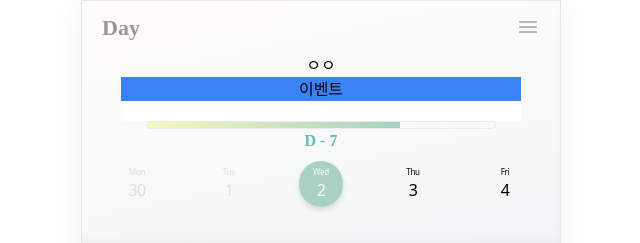
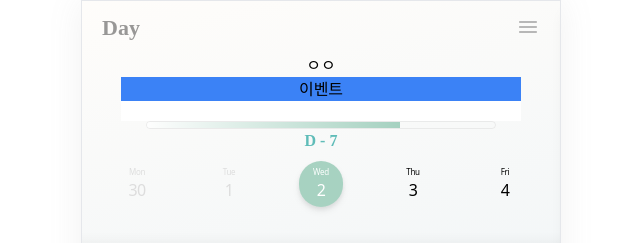
Before and after one commit to 2024-dino/dino-FE, a Next.js app: page /day in a window 1280 px wide. Shown: the top 243 px of the page, without its empty margins (319-959 px from the left). Built offline with nearby package versions, Linux system fonts and the light colour scheme; no server answers; a web font is replaced by a local one.

Commit message:
feat #23 - emotion 관련 color 함수 구현

```diff
--- a/src/components/Day/ProgressBar.tsx
+++ b/src/components/Day/ProgressBar.tsx
@@ -3,14 +3,12 @@ import React from 'react';
 interface ProgressBarProps {
   answerNum: number;
   totalNum: number;
-  startColor: string;
   endColor: string;
 }
 
 const ProgressBar: React.FC<ProgressBarProps> = ({
   answerNum,
   totalNum,
-  startColor,
   endColor,
 }) => {
   const percentage = (answerNum / totalNum) * 100;
@@ -22,7 +20,7 @@ const ProgressBar: React.FC<ProgressBarProps> = ({
           className="h-full transition-all duration-300 ease-out"
           style={{
             width: `${percentage}%`,
-            background: `linear-gradient(to right, ${startColor}, ${endColor})`,
+            background: `linear-gradient(90deg, rgba(255, 255, 255, 0.80) 0%, ${endColor} 100%)`,
           }}
         />
       </div>
--- a/src/pages/day/index.tsx
+++ b/src/pages/day/index.tsx
@@ -5,10 +5,10 @@ import EventElement from '@/components/eventManage/EventElement';
 import EventList from '@/components/Day/EventList';
 import Header from '../../components/Day/Header';
 import NavBar from '@/components/common/NavBar';
+import ProgressBar from '@/components/Day/ProgressBar';
 import QuestionModal from '@/components/Day/QuestionModal';
 import SlideMenu from '@/components/Day/SideMenu';
 import { useState } from 'react';
-import ProgressBar from '@/components/Day/ProgressBar';
 
 interface Props {}
 
@@ -25,12 +25,7 @@ export default function MainPage<Props>({}) {
         <Header onClick={() => setIsSideMenuOpen(true)} />
         <SlideMenu isOpen={isSideMenuOpen} setIsOpen={setIsSideMenuOpen} />
         <EventElement />
-        <ProgressBar
-          answerNum={16}
-          totalNum={22}
-          startColor="#F8F8BD" // 노란색
-          endColor="#A5D1C0"
-        />
+        <ProgressBar answerNum={16} totalNum={22} endColor="#A5D1C0" />
         <DateChanger />
         <EventList setChosenEvent={setIsQuestionModalOpen} />
         <NavBar />
--- a/src/pages/hi-story/completed-events/[eventId]/index.tsx
+++ b/src/pages/hi-story/completed-events/[eventId]/index.tsx
@@ -1,3 +1,7 @@
+import {
+  getBackGroundStyle,
+  getProgressAndButtonColor,
+} from '@/utils/emotionColor';
 import { useEffect, useState } from 'react';
 
 import { CompleteEventType } from '@/types/hiStory';
@@ -6,9 +10,9 @@ import Header from '@/components/Day/Header';
 import NavBar from '@/components/common/NavBar';
 import NextTriButtonIcon from '@/assets/icon/NextTriButtonIcon';
 import PrevTriButtonIcon from '@/assets/icon/PrevTriButtonIcon';
+import ProgressBar from '@/components/Day/ProgressBar';
 import QuestionAndAnswer from '@/components/hiStory/CompltedEvents/QuestionAndAnswer';
 import SlideMenu from '@/components/Day/SideMenu';
-import { getBackGroundStyle } from '@/utils/emotionColor';
 import { useRouter } from 'next/router';
 
 const mockCompletedEventList: CompleteEventType[] = [
@@ -21,6 +25,8 @@ const mockCompletedEventList: CompleteEventType[] = [
     endDate: '2023-09-01',
     fileUrl: 'https://example.com/event1.jpg',
     emotion: 'JOY',
+    totalQuestionCount: 5,
+    totalAnswerCount: 5,
     representativeQuestion: {
       questionId: 201,
       content: '이벤트를 통해 무엇을 배웠나요?',
@@ -37,6 +43,8 @@ const mockCompletedEventList: CompleteEventType[] = [
     endDate: '2023-09-03',
     fileUrl: 'https://example.com/event2.jpg',
     emotion: 'HAPPINESS',
+    totalQuestionCount: 7,
+    totalAnswerCount: 6,
     representativeQuestion: {
       questionId: 202,
       content: '가장 인상 깊었던 순간은?',
@@ -53,6 +61,8 @@ const mockCompletedEventList: CompleteEventType[] = [
     endDate: '2023-09-04',
     fileUrl: 'https://example.com/event3.jpg',
     emotion: 'SATISFACTION',
+    totalQuestionCount: 4,
+    totalAnswerCount: 4,
     representativeQuestion: {
       questionId: 203,
       content: '새롭게 알게 된 사실이 있나요?',
@@ -69,6 +79,8 @@ const mockCompletedEventList: CompleteEventType[] = [
     endDate: '2023-10-31',
     fileUrl: 'https://example.com/event4.jpg',
     emotion: 'EXPECTATION',
+    totalQuestionCount: 10,
+    totalAnswerCount: 8,
     representativeQuestion: {
       questionId: 204,
       content: '이번 달 가장 인상 깊었던 책은?',
@@ -85,6 +97,8 @@ const mockCompletedEventList: CompleteEventType[] = [
     endDate: '2023-11-30',
     fileUrl: 'https://example.com/event5.jpg',
     emotion: 'HOPE',
+    totalQuestionCount: 30,
+    totalAnswerCount: 28,
     representativeQuestion: {
       questionId: 205,
       content: '한 달간의 변화 중 가장 큰 것은?',
@@ -102,6 +116,8 @@ const mockCompletedEventList: CompleteEventType[] = [
     endDate: '2023-12-24',
     fileUrl: 'https://example.com/event6.jpg',
     emotion: 'LOVE',
+    totalQuestionCount: 6,
+    totalAnswerCount: 6,
     representativeQuestion: {
       questionId: 206,
       content: '봉사활동을 통해 느낀 점은?',
@@ -412,11 +428,16 @@ const EventDetailPage = () => {
             </button>
           </div>
 
-          <div className="flex justify-center my-4">
+          <div className="flex flex-col items-center justify-center my-4">
             <img
-              src={event.fileUrl}
+              // src={event.fileUrl}
               alt="식물 이미지..."
               className="max-w-full h-auto"
+            />
+            <ProgressBar
+              answerNum={event.totalAnswerCount}
+              totalNum={event.totalQuestionCount}
+              endColor={getProgressAndButtonColor(event.emotion as EmotionType)}
             />
           </div>
 
--- a/src/pages/hi-story/completed-events/index.tsx
+++ b/src/pages/hi-story/completed-events/index.tsx
@@ -15,6 +15,9 @@ const mockCompletedEventList: CompleteEventType[] = [
     startDate: '2023-09-01',
     endDate: '2023-09-01',
     fileUrl: 'https://example.com/event1.jpg',
+    emotion: 'JOY',
+    totalQuestionCount: 5,
+    totalAnswerCount: 5,
     representativeQuestion: {
       questionId: 201,
       content: '이벤트를 통해 무엇을 배웠나요?',
@@ -30,6 +33,9 @@ const mockCompletedEventList: CompleteEventType[] = [
     startDate: '2023-09-02',
     endDate: '2023-09-03',
     fileUrl: 'https://example.com/event2.jpg',
+    emotion: 'HAPPINESS',
+    totalQuestionCount: 7,
+    totalAnswerCount: 6,
     representativeQuestion: {
       questionId: 202,
       content: '가장 인상 깊었던 순간은?',
@@ -45,6 +51,9 @@ const mockCompletedEventList: CompleteEventType[] = [
     startDate: '2023-09-04',
     endDate: '2023-09-04',
     fileUrl: 'https://example.com/event3.jpg',
+    emotion: 'SATISFACTION',
+    totalQuestionCount: 4,
+    totalAnswerCount: 4,
     representativeQuestion: {
       questionId: 203,
       content: '새롭게 알게 된 사실이 있나요?',
@@ -60,6 +69,9 @@ const mockCompletedEventList: CompleteEventType[] = [
     startDate: '2023-10-01',
     endDate: '2023-10-31',
     fileUrl: 'https://example.com/event4.jpg',
+    emotion: 'EXPECTATION',
+    totalQuestionCount: 10,
+    totalAnswerCount: 8,
     representativeQuestion: {
       questionId: 204,
       content: '이번 달 가장 인상 깊었던 책은?',
@@ -75,6 +87,9 @@ const mockCompletedEventList: CompleteEventType[] = [
     startDate: '2023-11-01',
     endDate: '2023-11-30',
     fileUrl: 'https://example.com/event5.jpg',
+    emotion: 'HOPE',
+    totalQuestionCount: 30,
+    totalAnswerCount: 28,
     representativeQuestion: {
       questionId: 205,
       content: '한 달간의 변화 중 가장 큰 것은?',
@@ -91,6 +106,9 @@ const mockCompletedEventList: CompleteEventType[] = [
     startDate: '2023-12-20',
     endDate: '2023-12-24',
     fileUrl: 'https://example.com/event6.jpg',
+    emotion: 'LOVE',
+    totalQuestionCount: 6,
+    totalAnswerCount: 6,
     representativeQuestion: {
       questionId: 206,
       content: '봉사활동을 통해 느낀 점은?',
--- a/src/pages/hi-story/index.tsx
+++ b/src/pages/hi-story/index.tsx
@@ -178,6 +178,9 @@ const mockCompletedEventList: CompleteEventType[] = [
     startDate: '2023-09-01',
     endDate: '2023-09-01',
     fileUrl: 'https://example.com/event1.jpg',
+    emotion: 'JOY',
+    totalQuestionCount: 5,
+    totalAnswerCount: 5,
     representativeQuestion: {
       questionId: 201,
       content: '이벤트를 통해 무엇을 배웠나요?',
@@ -193,6 +196,9 @@ const mockCompletedEventList: CompleteEventType[] = [
     startDate: '2023-09-02',
     endDate: '2023-09-03',
     fileUrl: 'https://example.com/event2.jpg',
+    emotion: 'HAPPINESS',
+    totalQuestionCount: 7,
+    totalAnswerCount: 6,
     representativeQuestion: {
       questionId: 202,
       content: '가장 인상 깊었던 순간은?',
@@ -208,6 +214,9 @@ const mockCompletedEventList: CompleteEventType[] = [
     startDate: '2023-09-04',
     endDate: '2023-09-04',
     fileUrl: 'https://example.com/event3.jpg',
+    emotion: 'SATISFACTION',
+    totalQuestionCount: 4,
+    totalAnswerCount: 4,
     representativeQuestion: {
       questionId: 203,
       content: '새롭게 알게 된 사실이 있나요?',
@@ -223,6 +232,9 @@ const mockCompletedEventList: CompleteEventType[] = [
     startDate: '2023-10-01',
     endDate: '2023-10-31',
     fileUrl: 'https://example.com/event4.jpg',
+    emotion: 'EXPECTATION',
+    totalQuestionCount: 10,
+    totalAnswerCount: 8,
     representativeQuestion: {
       questionId: 204,
       content: '이번 달 가장 인상 깊었던 책은?',
@@ -238,6 +250,9 @@ const mockCompletedEventList: CompleteEventType[] = [
     startDate: '2023-11-01',
     endDate: '2023-11-30',
     fileUrl: 'https://example.com/event5.jpg',
+    emotion: 'HOPE',
+    totalQuestionCount: 30,
+    totalAnswerCount: 28,
     representativeQuestion: {
       questionId: 205,
       content: '한 달간의 변화 중 가장 큰 것은?',
@@ -254,6 +269,9 @@ const mockCompletedEventList: CompleteEventType[] = [
     startDate: '2023-12-20',
     endDate: '2023-12-24',
     fileUrl: 'https://example.com/event6.jpg',
+    emotion: 'LOVE',
+    totalQuestionCount: 6,
+    totalAnswerCount: 6,
     representativeQuestion: {
       questionId: 206,
       content: '봉사활동을 통해 느낀 점은?',
--- a/src/types/hiStory.ts
+++ b/src/types/hiStory.ts
@@ -5,8 +5,10 @@ export interface CompleteEventType {
   category: string;
   eventStatus: string; // termination 고정
   startDate: string | Date;
+  endDate: string | Date;
   fileUrl: string;
-  endDate: string | Date;
+  totalQuestionCount: number;
+  totalAnswerCount: number;
   representativeQuestion: {
     questionId: number;
     content: string;
--- a/src/utils/emotionColor.ts
+++ b/src/utils/emotionColor.ts
@@ -52,6 +52,19 @@ export const getBackGroundStyle = (emotion: EmotionType) => {
   }
 };
 
-export const getProgressColor = (emotion: EmotionType) => {};
-
-export const getDayButtonColor = (emotion: EmotionType) => {};
+export const getProgressAndButtonColor = (emotion: EmotionType) => {
+  switch (emotion) {
+    case 'JOY':
+      return '#F5E5A4';
+    case 'HAPPINESS':
+      return '#B4DFFD';
+    case 'LOVE':
+      return '#F9CDCD';
+    case 'SATISFACTION':
+      return '#FCC4A2';
+    case 'HOPE':
+      return '#B0EA9C';
+    case 'EXPECTATION':
+      return '#DCBFE5';
+  }
+};
```
